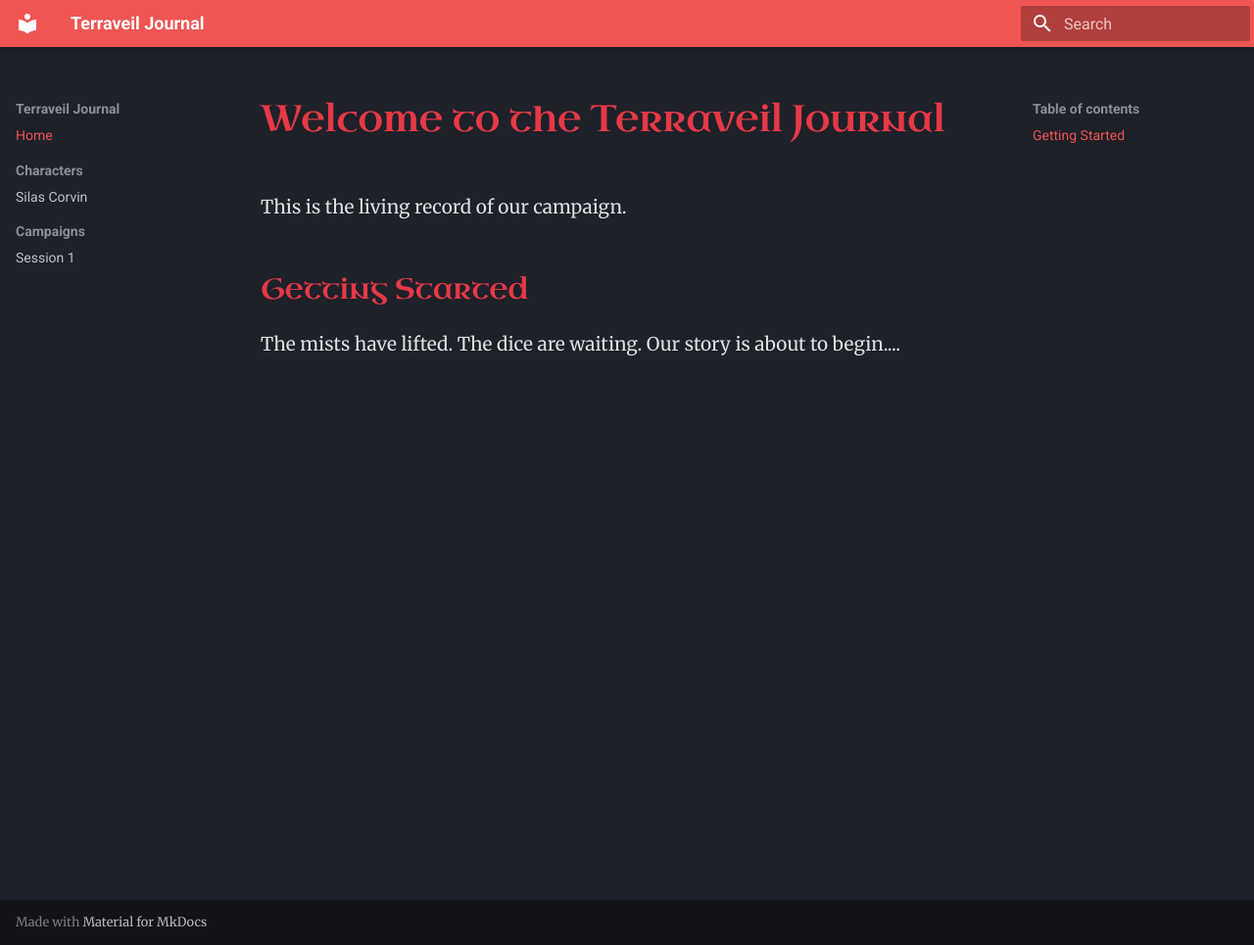
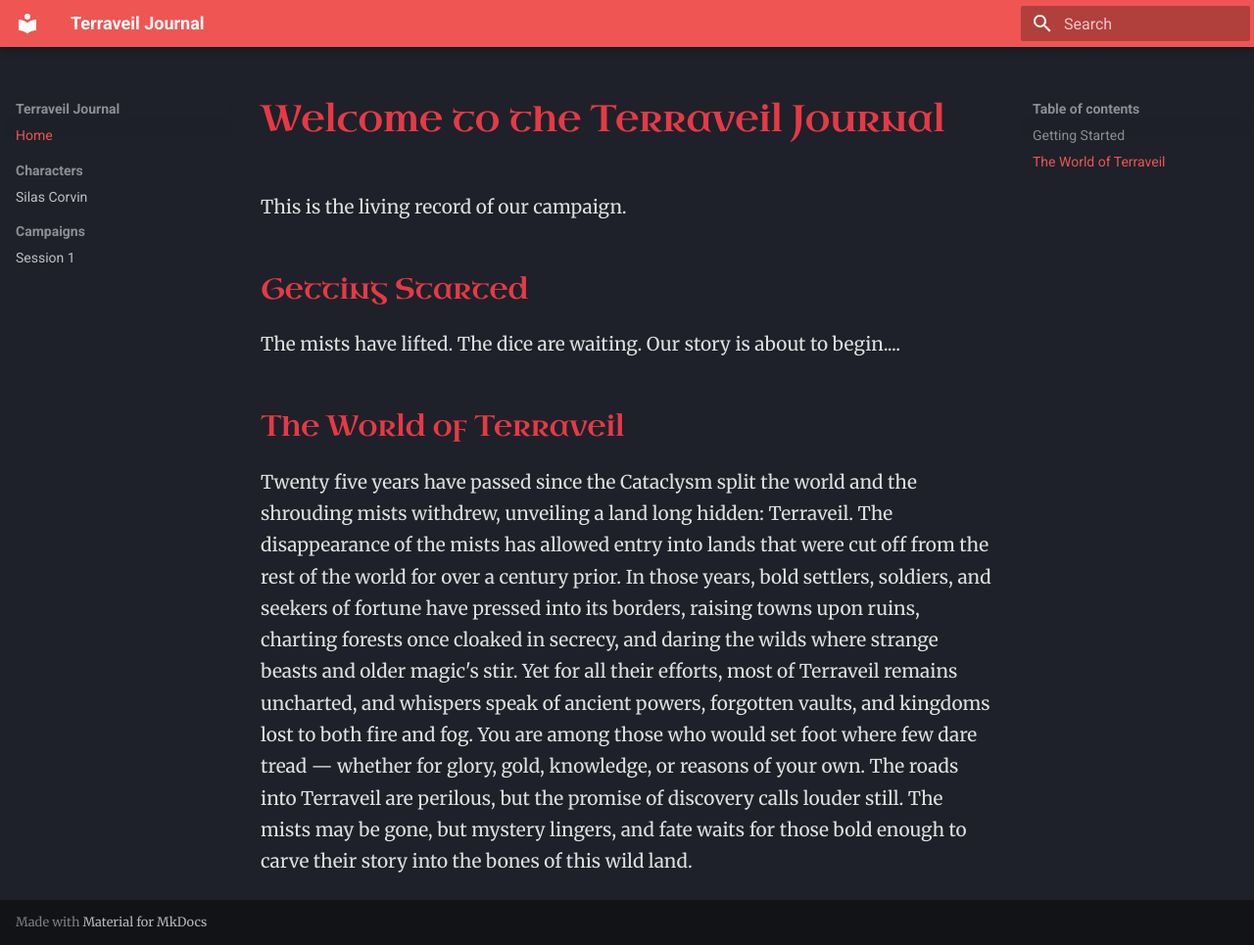
Before and after one commit to MGRayd/DnD-Terraveil, an MkDocs documentation site: the page built from docs/index.md, in a window 1280 px wide and 965 px high. Shown: the whole window at 98% size. Built offline with MkDocs 1.6.1 and Material for MkDocs 9.7.7, drawn with Linux system fonts in a browser that asks for light colours.

Commit message:
the world

```diff
--- a/docs/index.md
+++ b/docs/index.md
@@ -5,3 +5,7 @@ This is the living record of our campaign.
 ## Getting Started
 
 The mists have lifted. The dice are waiting. Our story is about to begin....
+
+## The World of Terraveil
+
+Twenty five years have passed since the Cataclysm split the world and the shrouding mists withdrew, unveiling a land long hidden: Terraveil. The disappearance of the mists has allowed entry into lands that were cut off from the rest of the world for over a century prior. In those years, bold settlers, soldiers, and seekers of fortune have pressed into its borders, raising towns upon ruins, charting forests once cloaked in secrecy, and daring the wilds where strange beasts and older magic's stir. Yet for all their efforts, most of Terraveil remains uncharted, and whispers speak of ancient powers, forgotten vaults, and kingdoms lost to both fire and fog. You are among those who would set foot where few dare tread — whether for glory, gold, knowledge, or reasons of your own. The roads into Terraveil are perilous, but the promise of discovery calls louder still. The mists may be gone, but mystery lingers, and fate waits for those bold enough to carve their story into the bones of this wild land.
```
